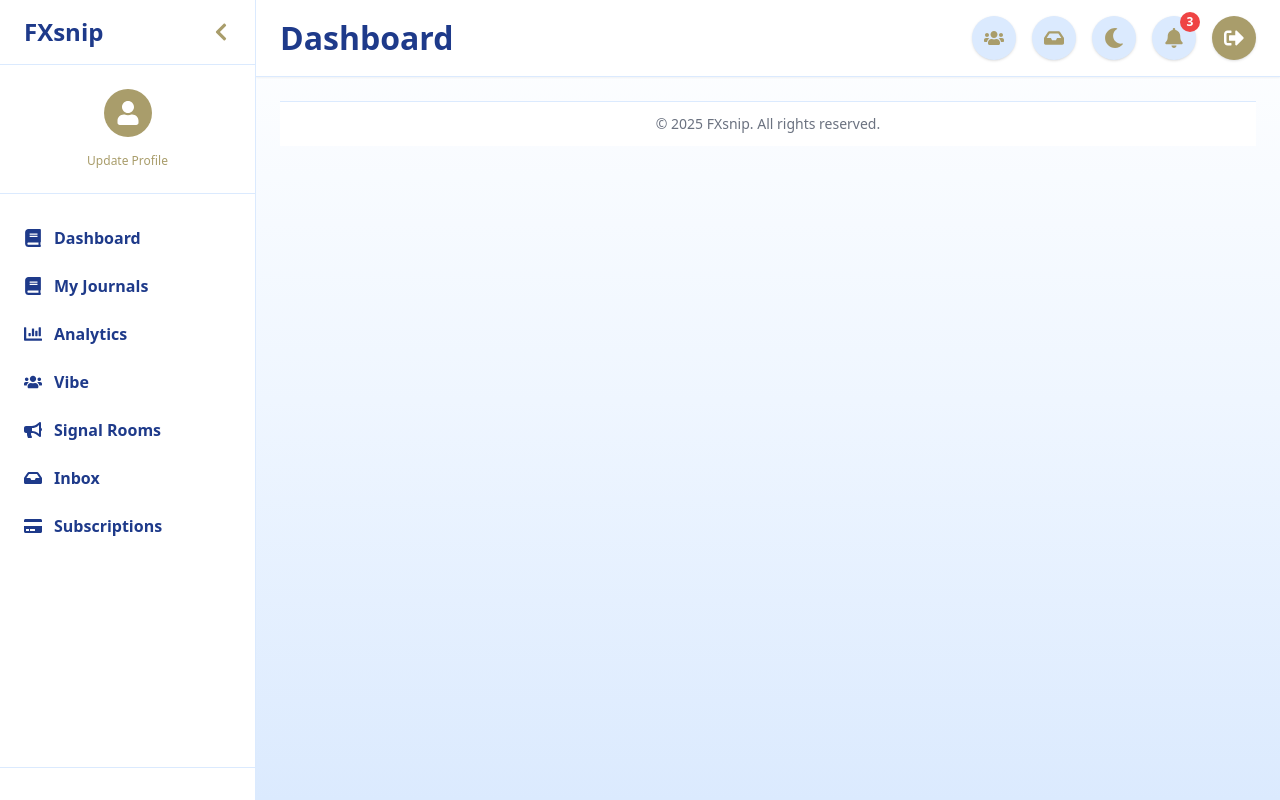
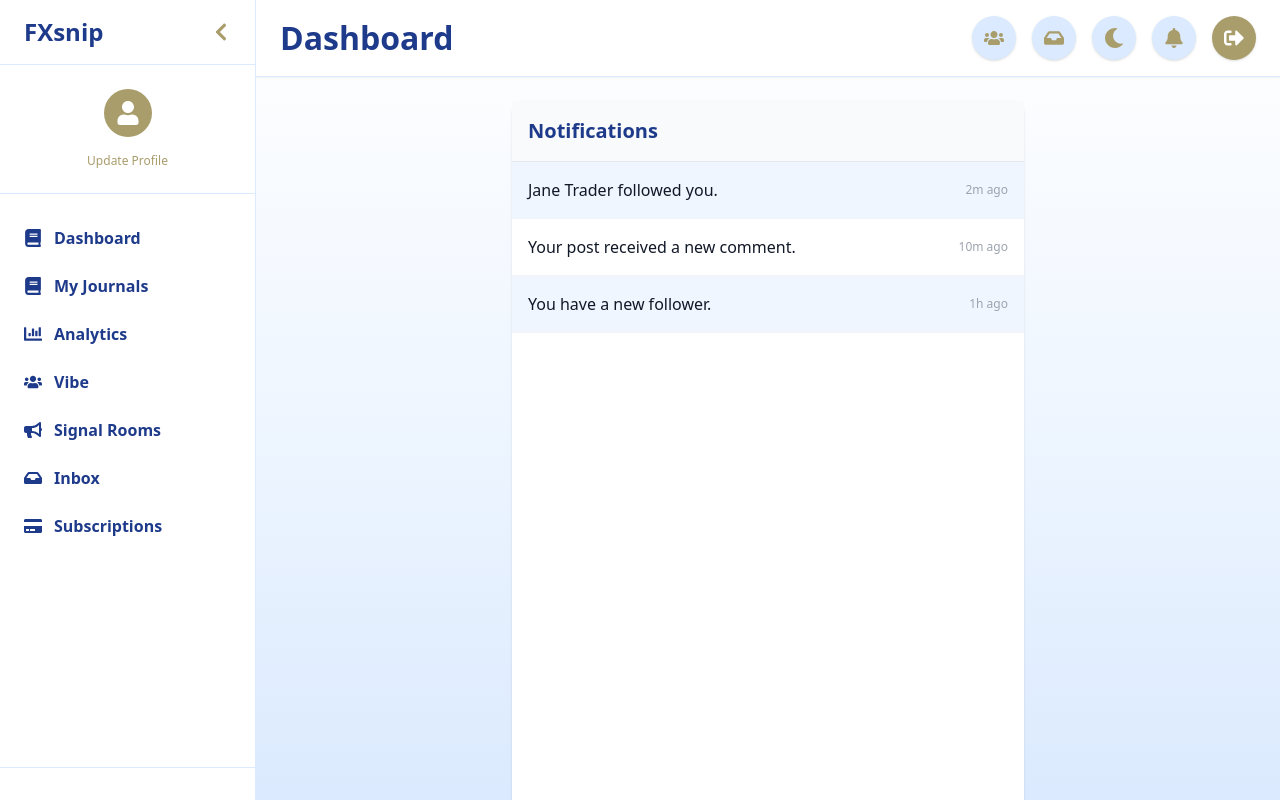
Before and after one commit to lyula/fxsnipclient, a React (Vite) app: page /dashboard/notifications in a window 1280 px wide. Built offline with nearby package versions, Linux system fonts and the light colour scheme; no server answers.

Commit message:
added a notifications page

```diff
--- a/src/pages/Dashboard.jsx
+++ b/src/pages/Dashboard.jsx
@@ -21,9 +21,7 @@ import UserProfile from "./dashboard/community/UserProfile";
 import Profile from "./dashboard/Profile";
 import { useAuth } from "../context/auth";
 import VerifiedBadge from "../components/VerifiedBadge";
-
-// Dummy user data for demonstration. Replace with real user data as needed.
-const notificationCount = 3; // Replace with your actual notification count
+import Notifications from "./dashboard/Notifications";
 
 // Import only dashboard subpages that are linked in the sidebar
 import Journal from "./dashboard/Journal";
@@ -554,13 +552,9 @@ export default function Dashboard() {
                 className="relative p-2 sm:p-3 bg-blue-100 dark:bg-gray-800 text-[#a99d6b] rounded-full shadow hover:bg-blue-200 dark:hover:bg-gray-700 transition"
                 title="Notifications"
                 type="button"
+                onClick={() => navigate("/dashboard/notifications")}
               >
                 <FaBell className="text-base sm:text-xl" />
-                {notificationCount > 0 && (
-                  <span className="absolute -top-1 -right-1 bg-red-500 text-white text-[10px] sm:text-xs font-bold rounded-full px-1.5 py-0.5 min-w-[18px] sm:min-w-[20px] text-center leading-none">
-                    {notificationCount}
-                  </span>
-                )}
               </button>
               {/* Logout */}
               <button
@@ -592,12 +586,14 @@ export default function Dashboard() {
                 <Route path="stats" element={<Stats />} />
                 <Route path="subscriptions" element={<Subscriptions />} />
                 <Route path="profile" element={<Profile />} />
+                <Route path="notifications" element={<Notifications />} />
                 {/* Add other routes as needed */}
               </Routes>
               {/* Only show footer if not in any community subpath */}
               {!location.pathname.startsWith("/dashboard/community") &&
- !location.pathname.startsWith("/dashboard/community/user/") &&
- !location.pathname.startsWith("/dashboard/inbox") ? (
+                !location.pathname.startsWith("/dashboard/community/user/") &&
+                !location.pathname.startsWith("/dashboard/inbox") &&
+                !location.pathname.startsWith("/dashboard/notifications") ? (
                 <footer
                   className="w-full py-3 px-2 sm:px-6 bg-white dark:bg-gray-900 border-t border-blue-100 dark:border-gray-800 text-center text-xs sm:text-sm text-gray-500 dark:text-gray-400 flex-shrink-0
                     sm:static sm:z-auto"
--- /dev/null
+++ b/src/pages/dashboard/Notifications.jsx
@@ -0,0 +1,45 @@
+import { useEffect, useState } from "react";
+
+export default function Notifications() {
+  // Replace with real API call later
+  const [notifications, setNotifications] = useState([
+    { id: 1, text: "Jane Trader followed you.", time: "2m ago", read: false },
+    { id: 2, text: "Your post received a new comment.", time: "10m ago", read: true },
+    { id: 3, text: "You have a new follower.", time: "1h ago", read: false },
+    // ...more
+  ]);
+
+  useEffect(() => {
+    // Fetch notifications from API here in the future
+  }, []);
+
+  return (
+    <div className="w-full max-w-lg mx-auto flex flex-col h-[calc(100vh-0px)] bg-white dark:bg-gray-800 rounded-none sm:rounded-xl shadow p-0">
+      <div className="px-4 py-4 border-b border-gray-200 dark:border-gray-700 bg-gray-50 dark:bg-gray-900 sticky top-0 z-30">
+        <h2 className="font-bold text-xl text-[#1E3A8A] dark:text-[#a99d6b]">Notifications</h2>
+      </div>
+      {/* Only this div is scrollable */}
+      <div className="flex-1 overflow-y-auto">
+        {notifications.length === 0 ? (
+          <div className="flex flex-col items-center justify-center h-full text-gray-400 dark:text-gray-500 text-lg">
+            No notifications yet.
+          </div>
+        ) : (
+          <ul>
+            {notifications.map((n) => (
+              <li
+                key={n.id}
+                className={`px-4 py-4 border-b border-gray-100 dark:border-gray-700 flex items-center gap-3 ${
+                  n.read ? "bg-white dark:bg-gray-800" : "bg-blue-50 dark:bg-gray-900"
+                }`}
+              >
+                <span className="flex-1 text-gray-900 dark:text-white">{n.text}</span>
+                <span className="text-xs text-gray-400">{n.time}</span>
+              </li>
+            ))}
+          </ul>
+        )}
+      </div>
+    </div>
+  );
+}
```
